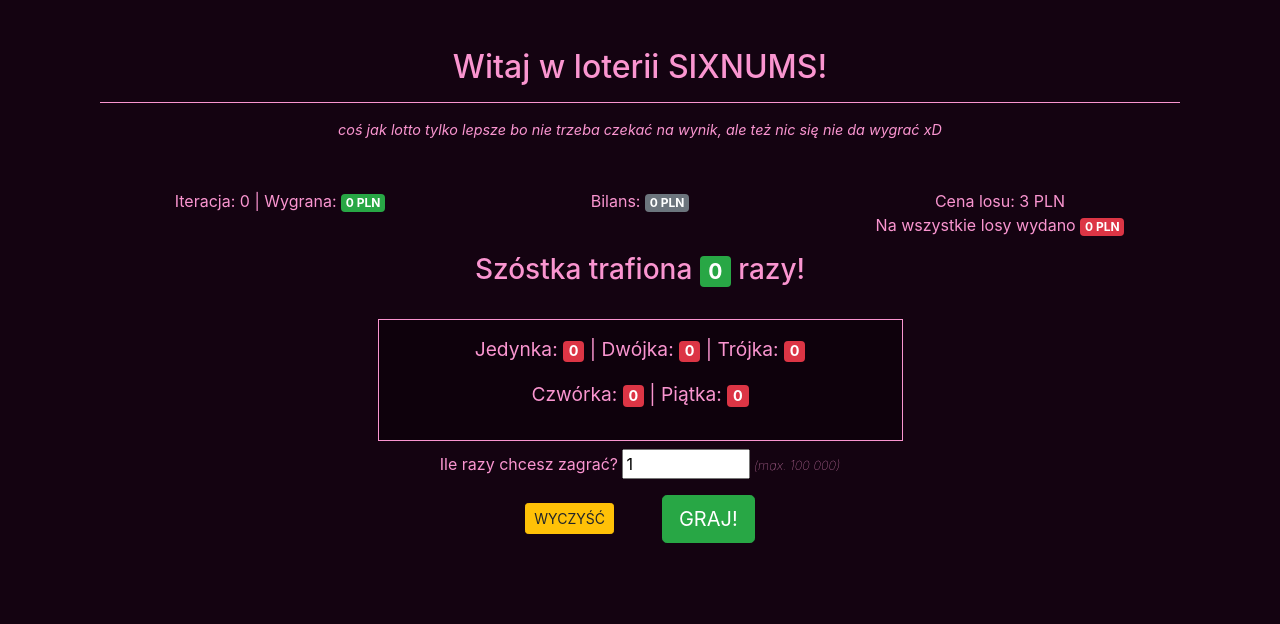
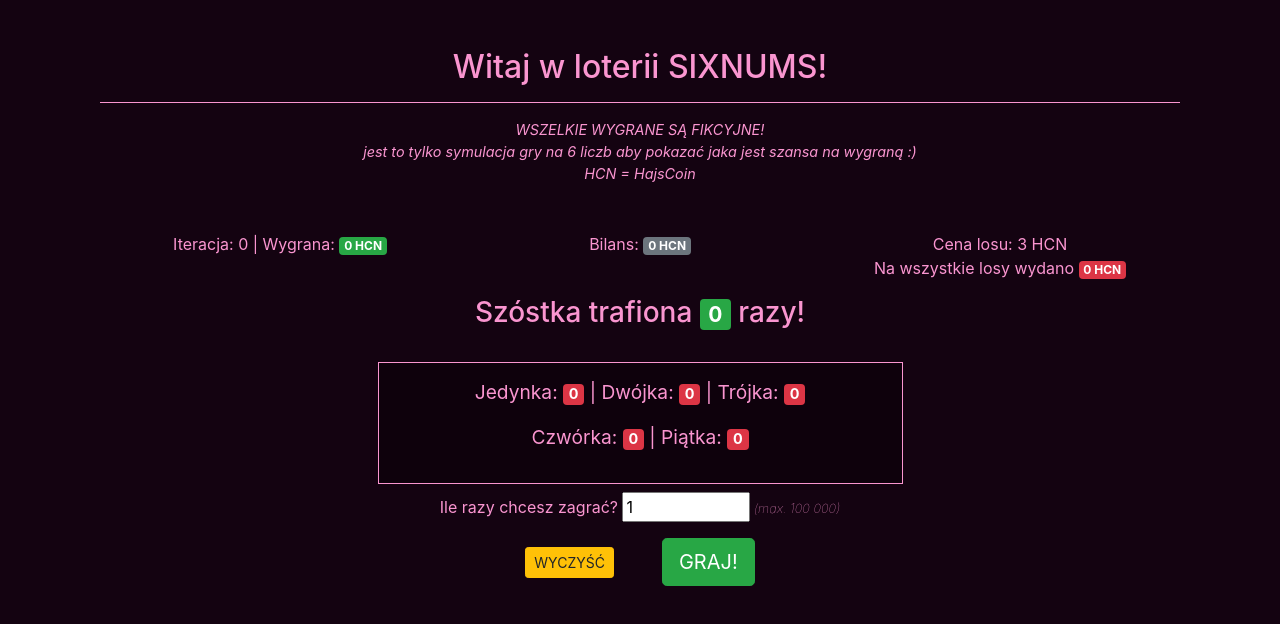
Before and after one commit to maxmatula/solarizator4000, an Angular app: page / in a window 1280 px wide. Shown: the top 624 px of the page. Built offline with nearby package versions, Linux system fonts and the light colour scheme.

Commit message:
fixed money

```diff
--- a/src/app/sixnums/sixnums.component.html
+++ b/src/app/sixnums/sixnums.component.html
@@ -1,18 +1,18 @@
 <div class="mt-5 mb-5">
   <h2>Witaj w loterii SIXNUMS!</h2>
   <hr>
-  <p class="desc">coś jak lotto tylko lepsze bo nie trzeba czekać na wynik,
-    ale też nic się nie da wygrać xD</p>
+  <p class="desc">WSZELKIE WYGRANE SĄ FIKCYJNE! <br>jest to tylko symulacja gry na 6 liczb aby pokazać
+  jaka jest szansa na wygraną :) <br> HCN = HajsCoin</p>
   <div class="mb-2 col-sm-12 mt-5">
     <div class="row">
       <div class="col-sm-4 text-center">
-        <p>Iteracja: {{iteration}} | Wygrana: <span class="badge badge-success">{{allTimeWinnings}} PLN</span></p>
+        <p>Iteracja: {{iteration}} | Wygrana: <span class="badge badge-success">{{allTimeWinnings}} HCN</span></p>
       </div>
       <div class="col-sm-4 text-center">
-       <p>Bilans: <span class="badge badge-secondary">{{allTimeWinnings - allGamesTicket}} PLN</span></p>
+       <p>Bilans: <span class="badge badge-secondary">{{allTimeWinnings - allGamesTicket}} HCN</span></p>
       </div>
       <div class="col-sm-4 text-center">
-          <p>Cena losu: {{ticketPrice}} PLN <br> Na wszystkie losy wydano <span class="badge badge-danger">{{allGamesTicket}} PLN</span></p>
+          <p>Cena losu: {{ticketPrice}} HCN <br> Na wszystkie losy wydano <span class="badge badge-danger">{{allGamesTicket}} HCN</span></p>
         </div>
     </div>
     <h3>Szóstka trafiona <span class="badge badge-success">{{winCount}}</span> razy!</h3>
```
Also changed, not shown: 29 other files (tests, documents, lock files or other folders).
